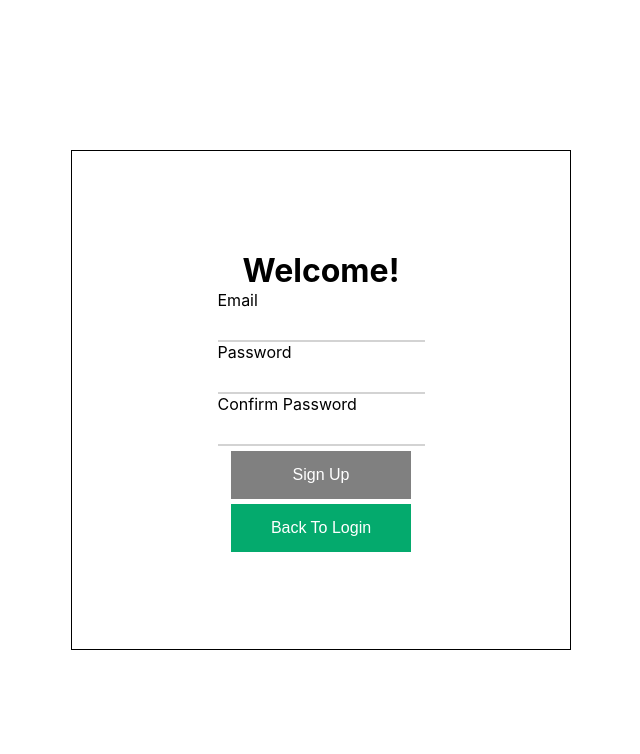
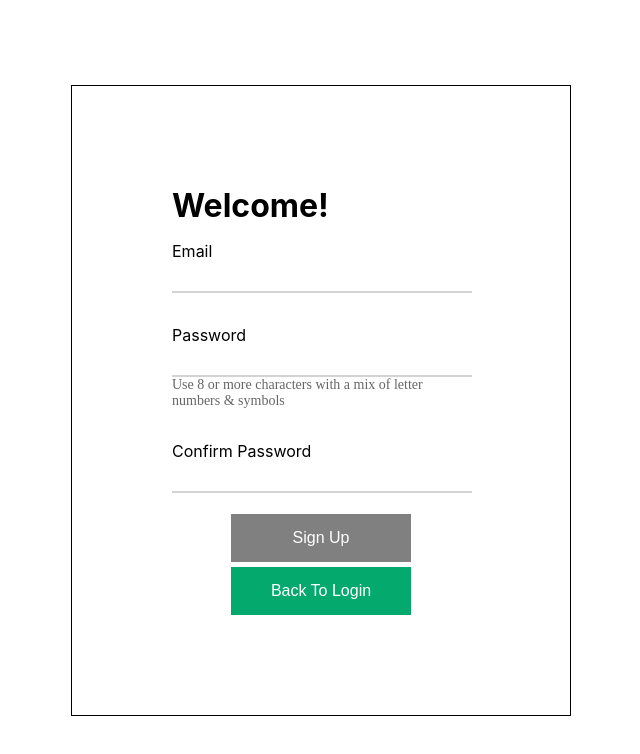
Before and after one commit to Fernando12filho/first-blog, a React (Create React App) app: page / in a window 1280 px wide. Both pictures are taken after a click on the button "Sign Up". Shown: the top 754 px of the page, without its empty margins (319-959 px from the left). Built offline with nearby package versions, Linux system fonts and the light colour scheme.

Commit message:
password intructions added
style changed to fit new div, also made login container bigger

```diff
--- a/src/App.css
+++ b/src/App.css
@@ -17,11 +17,10 @@
   display: flex;
   flex-direction: column;
   border: 1px black solid;
-	height: 500px;
+  min-height: 500px;
+  max-height: fit-content;
   width: 500px;
   padding: 100px;
-	align-items: center;
-	justify-content: space-around;
 }
 
 .buttonsAlignment {
@@ -32,9 +31,10 @@
 }
 
 .input-container {
+  margin: 16px 0px 16px;
   display: flex;
   flex-direction: column;
-	width: fit-content;
+  width: 400px;
   height: fit-content;
   box-sizing: border-box;
   align-items: flex-start;
@@ -42,6 +42,7 @@
 }
 
 input {
+  width: 300px;
   border: none;
   border-bottom: 2px solid lightgray;
   padding: 15px 15px 0px;
@@ -52,6 +53,16 @@ input:focus {
   margin-top: 2px;
   border-style: none;
   outline: 2px solid #555;
+}
+
+.pwd-instructions {
+  max-width: 300px;
+  color: #666;
+  font-family: Poppins;
+  font-size: 14px;
+  font-style: normal;
+  font-weight: 400;
+  line-height: normal;
 }
 
 button {
@@ -67,6 +78,6 @@ button {
   margin-top: 5px;
 }
 
-button:hover{
-	cursor:pointer;
+button:hover {
+  cursor: pointer;
 }
--- a/src/screens/Signup/SignupScreen.tsx
+++ b/src/screens/Signup/SignupScreen.tsx
@@ -1,36 +1,37 @@
 import { useState, useRef, useEffect } from "react";
-import { Link, useNavigate } from "react-router-dom";
+import { useNavigate } from "react-router-dom";
 import { ROUTES } from "../../routes/Routes";
 
+//regex code to ensure email, user and password have a pre validation, before going to database
 export const EMAIL_REGEX = /^([a-zA-Z0-9._%-]+@[a-zA-Z0-9.-]+\.[a-zA-Z]{2,})$/;
 export const USER_REGEX = /^[a-zA-Z][a-zA-Z0-9-_]{3,23}$/;
-export const PWD_REGEX = /^(?=.*[a-z])(?=.*[A-Z])(?=.*[0-9])(?=.*[!@#$%]).{8,24}$/;
+export const PWD_REGEX =
+  /^(?=.*[a-z])(?=.*[A-Z])(?=.*[0-9])(?=.*[!@#$%]).{8,24}$/;
 
 export function SignupScreen() {
-
+  //Const styles used to keep track of colors, but not in use yet
   const styles = {
     disabledButton: {
-			backgroundColor: 'gray',
-			color: 'white',
-			cursor: 'not-allowed',
+      backgroundColor: "gray",
+      color: "white",
+      cursor: "not-allowed",
     },
     enabledButton: {
-			backgroundColor: '#04aa6d',
+      backgroundColor: "#04aa6d",
     },
   };
 
-
-
+  // Not in use, not sure what to do with this
   const emailRef = useRef(null);
 
+  //Keeping track of labels to change it in case inputs are invalid
   const [emailLabel, setEmailLabel] = useState("Email");
   const [passwordLabel, setPasswordLabel] = useState("Password");
   const [matchLabel, setMatchLabel] = useState("Confirm Password");
 
-
+  //seting up email, password and match password
   const [email, setEmail] = useState("");
   const [validEmail, setValidEmail] = useState(false);
-
 
   const [password, setPassword] = useState("");
   const [validPwd, setValidPwd] = useState(false);
@@ -38,14 +39,14 @@ export function SignupScreen() {
   const [matchPassword, setMatchPassword] = useState("");
   const [validMatch, setValidMatch] = useState(false);
 
+  //Disabling and enabling button-------------------------
   const [buttonDisable, setButton] = useState(true);
+  //------------------------------------------------------
 
+  //setting the focus when the component loads, not in use
+  useEffect(() => {}, []);
 
-	//setting the focus when the component loads
-	useEffect(() => {
-
-	}, []);
-
+  //Comparing email typed with regex code to check validation
   useEffect(() => {
     const result = EMAIL_REGEX.test(email);
     console.log(result);
@@ -53,6 +54,7 @@ export function SignupScreen() {
     setValidEmail(result);
   }, [email]);
 
+  //Comparing password typed with regex code to check validation, and compares the two password entered
   useEffect(() => {
     const result = PWD_REGEX.test(password);
     console.log(result);
@@ -64,26 +66,24 @@ export function SignupScreen() {
     setValidMatch(match);
   }, [password, matchPassword]); //Dependencies
 
-
-
+  //Disables or enables the button
   useEffect(() => {
-		if(validEmail && validMatch && validPwd){
+    if (validEmail && validMatch && validPwd) {
       setButton(false);
-		}
-		else{
+    } else {
       setButton(true);
     }
   }, [validEmail, validMatch]);
 
+  //instantiating hook useNavigate
+  const navigate = useNavigate();
 
-
-	const navigate = useNavigate();
+  //Function that triggers button to go to a different page
   function navigateBack() {
     navigate(ROUTES.LOGIN);
   }
 
-
-
+  //functions that keep track of inputs change
   function onChangeEmail(evt: any) {
     setEmail(evt.target.value);
   }
@@ -96,46 +96,43 @@ export function SignupScreen() {
     setMatchPassword(evt.target.value);
   }
 
-
-
-	function checkEmail(){
-		if (validEmail) {
+  //Functions that change labels according to input validation
+  function checkEmail() {
+    if (validEmail || email == "") {
       setEmailLabel("Email");
-			return(true)
+      return true;
     } else {
       //turnOn span message
       setEmailLabel("Email Invalid");
-			return(false)
+      return false;
     }
   }
 
   function checkPassword() {
-		if (validPwd) {
+    if (validPwd || password == "") {
       setPasswordLabel("Password");
-		}
-		else {
-			setPasswordLabel(" Password invalid")
+    } else {
+      setPasswordLabel(" Password invalid");
     }
   }
 
   function checkMatch() {
-		if (validMatch) {
+    if (validMatch || matchPassword == "") {
       setMatchLabel("Confirm Password");
-		}
-		else {
-			setMatchLabel("Passwords dont match")
+    } else {
+      setMatchLabel("Passwords dont match");
     }
   }
 
+  //Function not yet used, made to finish the signup, take to the home page or show pop-up with invalidations
   function signUp() {
     if (!validEmail || !validMatch) {
       console.log("Complete all fields");
     } else {
-
     }
   }
 
-
+  function enableInst() {}
 
   return (
     <div>
@@ -145,7 +142,9 @@ export function SignupScreen() {
             <h1>Welcome!</h1>
 
             <div className="input-container">
-							<label htmlFor={"email"} ref={emailRef}>{emailLabel}</label>
+              <label htmlFor={"email"} ref={emailRef}>
+                {emailLabel}
+              </label>
               <input
                 name="email"
                 id="email"
@@ -162,11 +161,18 @@ export function SignupScreen() {
                 name="password"
                 id="password"
                 type={"password"}
+                onFocus={enableInst}
                 onBlur={checkPassword}
                 onChange={onChangePassword}
                 value={password}
               />
 
+              <div className="pwd-instructions">
+                <p>
+                  Use 8 or more characters with a mix of letter numbers &
+                  symbols
+                </p>
+              </div>
             </div>
 
             <div className="input-container">
@@ -182,18 +188,20 @@ export function SignupScreen() {
             </div>
 
             <div className="buttonsAlignment">
-							<button onClick={signUp} disabled = {buttonDisable} style={buttonDisable?
-                    styles.disabledButton : styles.enabledButton}>
+              <button
+                onClick={signUp}
+                disabled={buttonDisable}
+                style={
+                  buttonDisable ? styles.disabledButton : styles.enabledButton
+                }
+              >
                 Sign Up
               </button>
-							<button onClick={navigateBack} > Back To Login </button>
+              <button onClick={navigateBack}> Back To Login </button>
             </div>
           </div>
         </div>
       </div>
     </div>
   );
-
-
-
 }
```
Also changed, not shown: 1 other file (tests, documents, lock files or other folders). Lines whose indentation alone changed are shown as unchanged.
